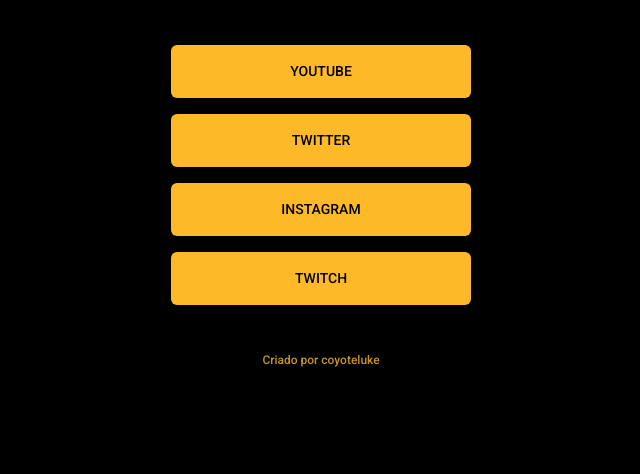
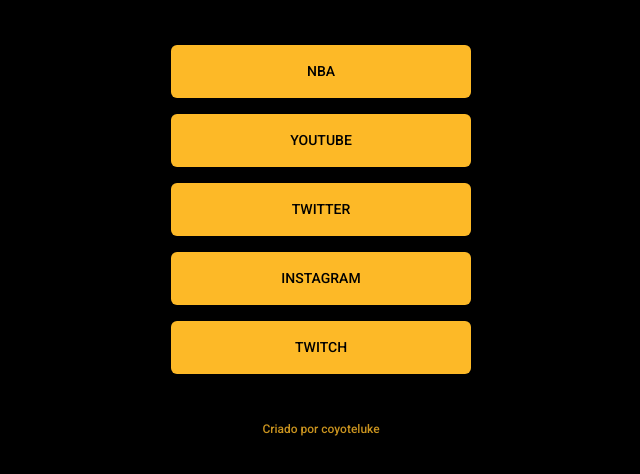
Before and after one commit to lucxisto/link-pessoal, a plain HTML site: page index.html in a window 1280 px wide. Shown: the part 244-718 px from the top of the page, without its empty margins (319-959 px from the left). Drawn offline with Linux system fonts and the light colour scheme.

Commit message:
adicionei link para nba

```diff
--- a/index.html
+++ b/index.html
@@ -17,6 +17,9 @@
       <h1>Lucas Xisto</h1>
       <p>@lucasmxisto</p>
       <ul>
+        <li>
+          <a href="https://www.nba.com" target="blank">NBA</a>
+        </li>
         <li>
           <a href="https://www.youtube.com" target="blank">Youtube</a>
         </li>
```
